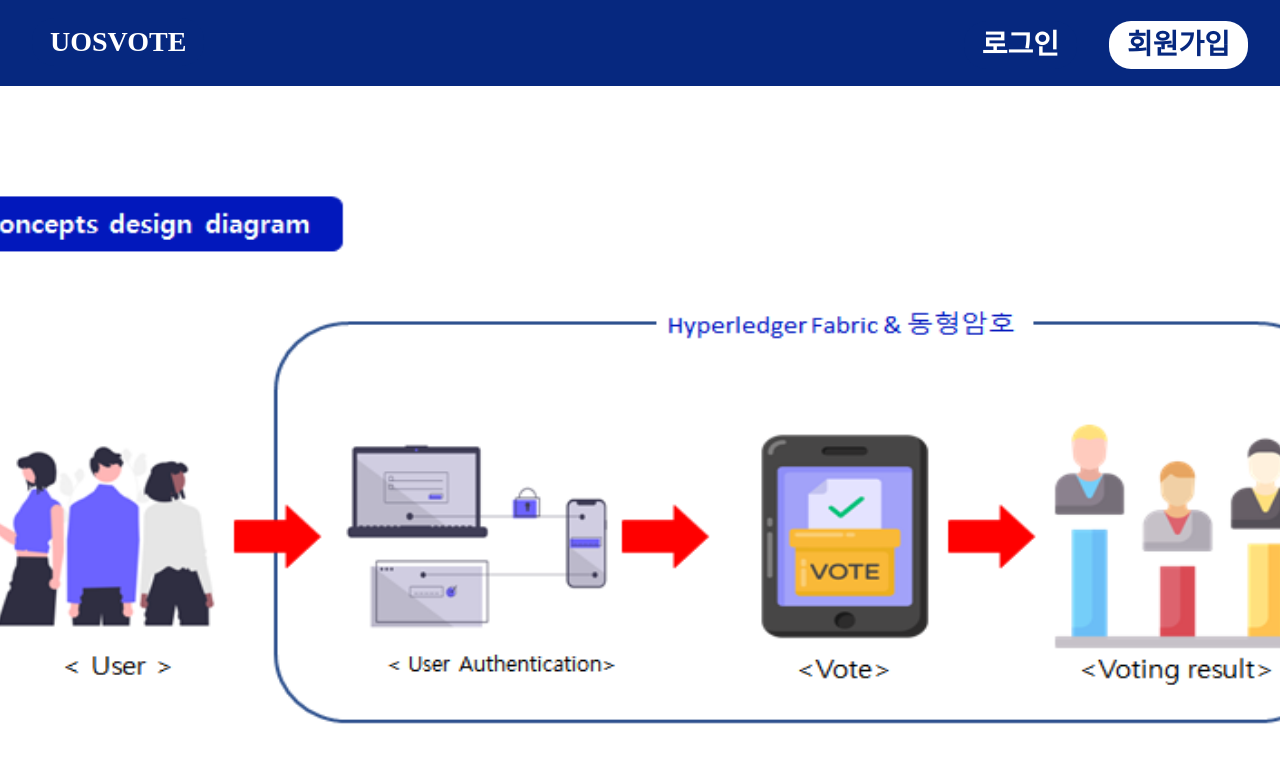
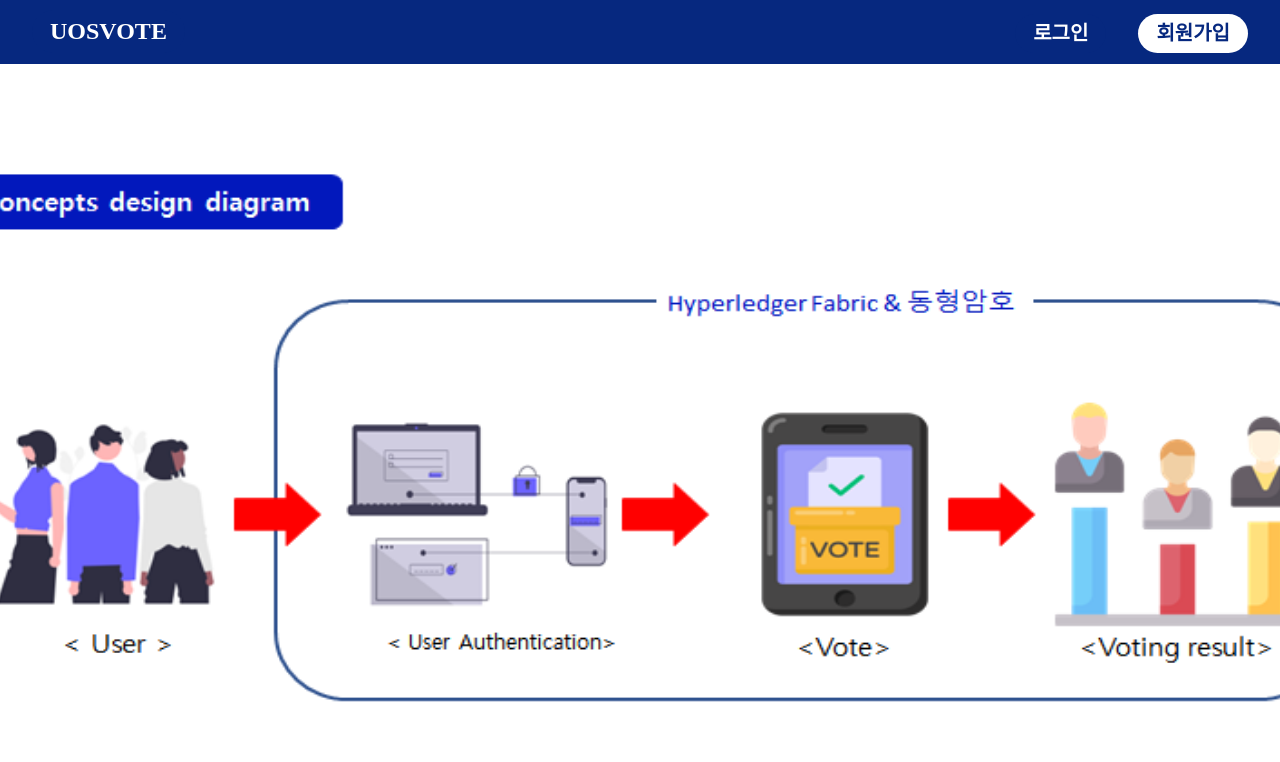
Before and after one commit to jgus52/front, a React (Create React App) app: page / in a window 1280 px wide. Shown: the top 762 px of the page. Built offline with nearby package versions, Linux system fonts and the light colour scheme; a web font is replaced by a local one.

Commit message:
ui 수정

```diff
--- a/src/components/Header/Header.jsx
+++ b/src/components/Header/Header.jsx
@@ -1,22 +1,22 @@
-import React from "react"
-import { useDispatch, useSelector } from "react-redux"
-import Button from "../Button/Button"
-import Button2 from "../Button/Button2"
+import React from "react";
+import { useDispatch, useSelector } from "react-redux";
+import Button from "../Button/Button";
+import Button2 from "../Button/Button2";
 
-import './Header.scss'
+import "./Header.scss";
 
 const Header = () => {
   return (
     <div className="header-component">
       <div className="header-title">
-                <Button2 text="UOSVOTE"  link="/" color="#ffffff" size="28px"/>
+        <Button2 text="UOSVOTE" link="/" color="#ffffff" size="24px" />
       </div>
       <div className="header-menu">
-                <Button2 text="로그인"  link="/login" color="#ffffff" size="28px"/>
-                <Button text="회원가입"  link="/signup" color="#06287F" size="28px"/>
+        <Button2 text="로그인" link="/login" color="#ffffff" size="20px" />
+        <Button text="회원가입" link="/signup" color="#06287F" size="20px" />
       </div>
     </div>
-    )
-}
+  );
+};
 
-export default Header
+export default Header;
--- a/src/components/Header/Header.scss
+++ b/src/components/Header/Header.scss
@@ -1,25 +1,23 @@
-.header-component{
+.header-component {
   font-weight: bold;
-    background-color: #06287F;
-    height: 86px;
+  background-color: #06287f;
+  height: 64px;
   padding: 21px 0px 23px 32px;
   display: flex;
   justify-content: space-between;
   align-items: center;
 
-    .button-container{
+  .button-container {
     background-color: #ffffff;
     margin-right: 32px;
     border-radius: 22px;
     padding: 8px 18px 9px 18px;
   }
 
-    .button-container2{
-        background-color:  #06287F;
+  .button-container2 {
+    background-color: #06287f;
     margin-right: 32px;
     border-radius: 22px;
     padding: 8px 18px 9px 18px;
   }
-
-
 }
```
Lines whose indentation alone changed are shown as unchanged.
